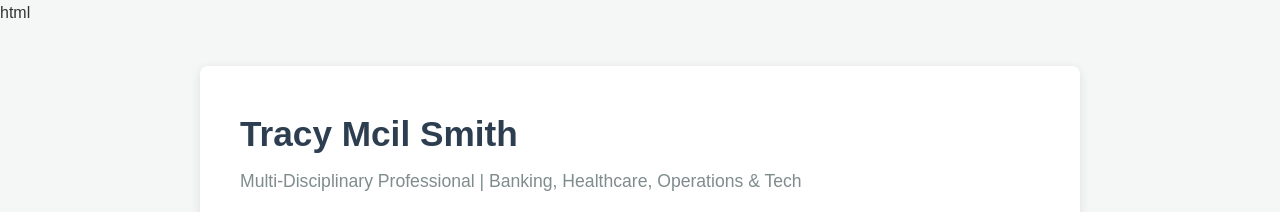
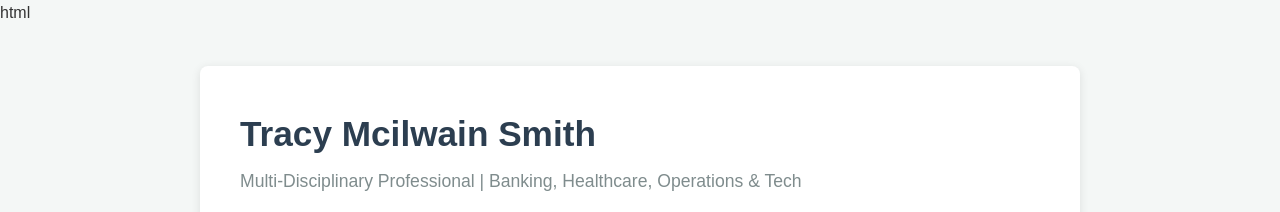
Before and after one commit to lajoli4uonly-bit/portfolio-site, a plain HTML site: page index.html in a window 1280 px wide. Shown: the top 212 px of the page. Drawn offline with Linux system fonts and the light colour scheme.

Commit message:
Update name from 'Mcil Smith' to 'Mcilwain Smith'

```diff
--- a/index.html
+++ b/index.html
@@ -61,7 +61,7 @@ html
 <body>
     <div class="container">
         <header>
-            <h1>Tracy Mcil Smith</h1>
+            <h1>Tracy Mcilwain Smith</h1>
             <div class="subtitle">Multi-Disciplinary Professional | Banking, Healthcare, Operations &amp; Tech</div>
         </header>
 
```
